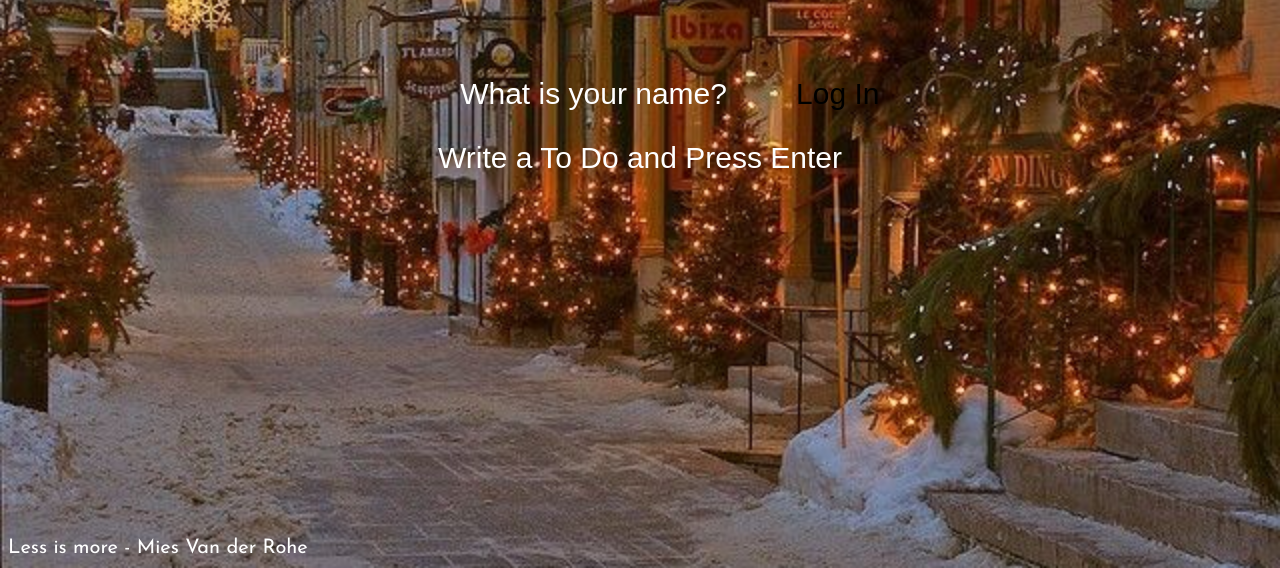
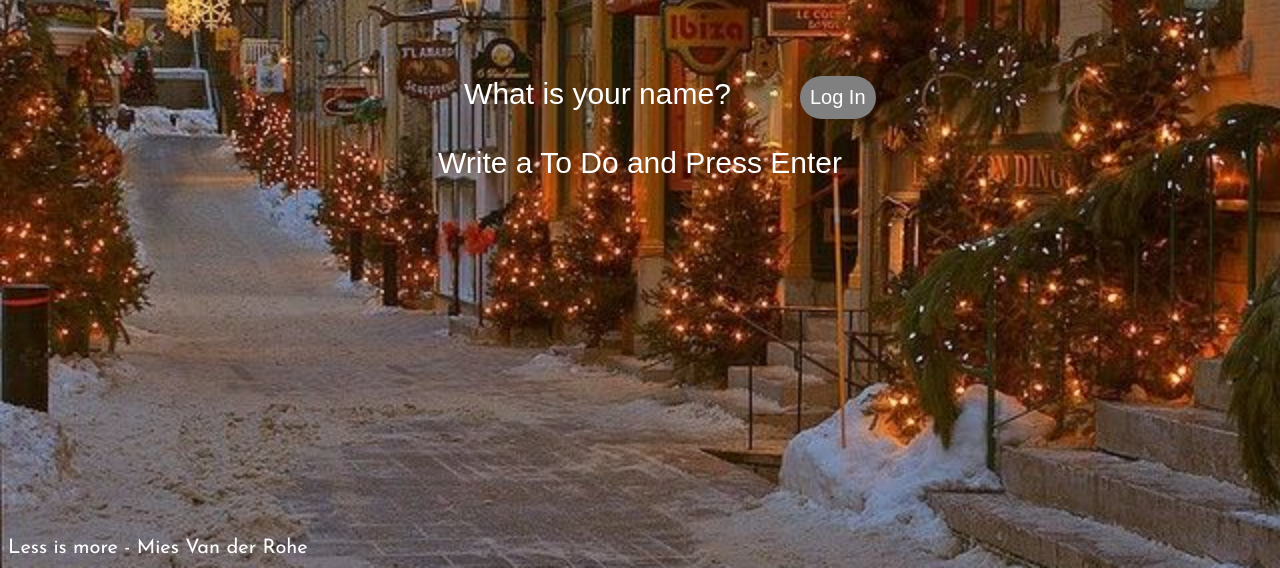
Before and after one commit to wjdals0509/momentum-clone, a plain HTML site: page index.html in a window 1280 px wide. Shown: the part 232-800 px from the top of the page. Drawn offline with Linux system fonts and the light colour scheme.

Commit message:
Update style.css

```diff
--- a/css/style.css
+++ b/css/style.css
@@ -35,13 +35,21 @@ body {
     border: none;
     padding: 10px 0px;
     font-size: 30px;
-    font-weight: 400px;
+    font-weight: 400;
     background: transparent;
     text-align: center;
 }
 
 #login-form input {
-    padding-bottom: 20px;
+    margin-bottom: 15px;
+}
+
+#login-form input[type="submit"] {
+    color: white;
+    font-size: 20px;
+    background-color: gray;
+    border-radius: 22px;
+    padding: 10px;
 }
 
 #todo-form input {
```
